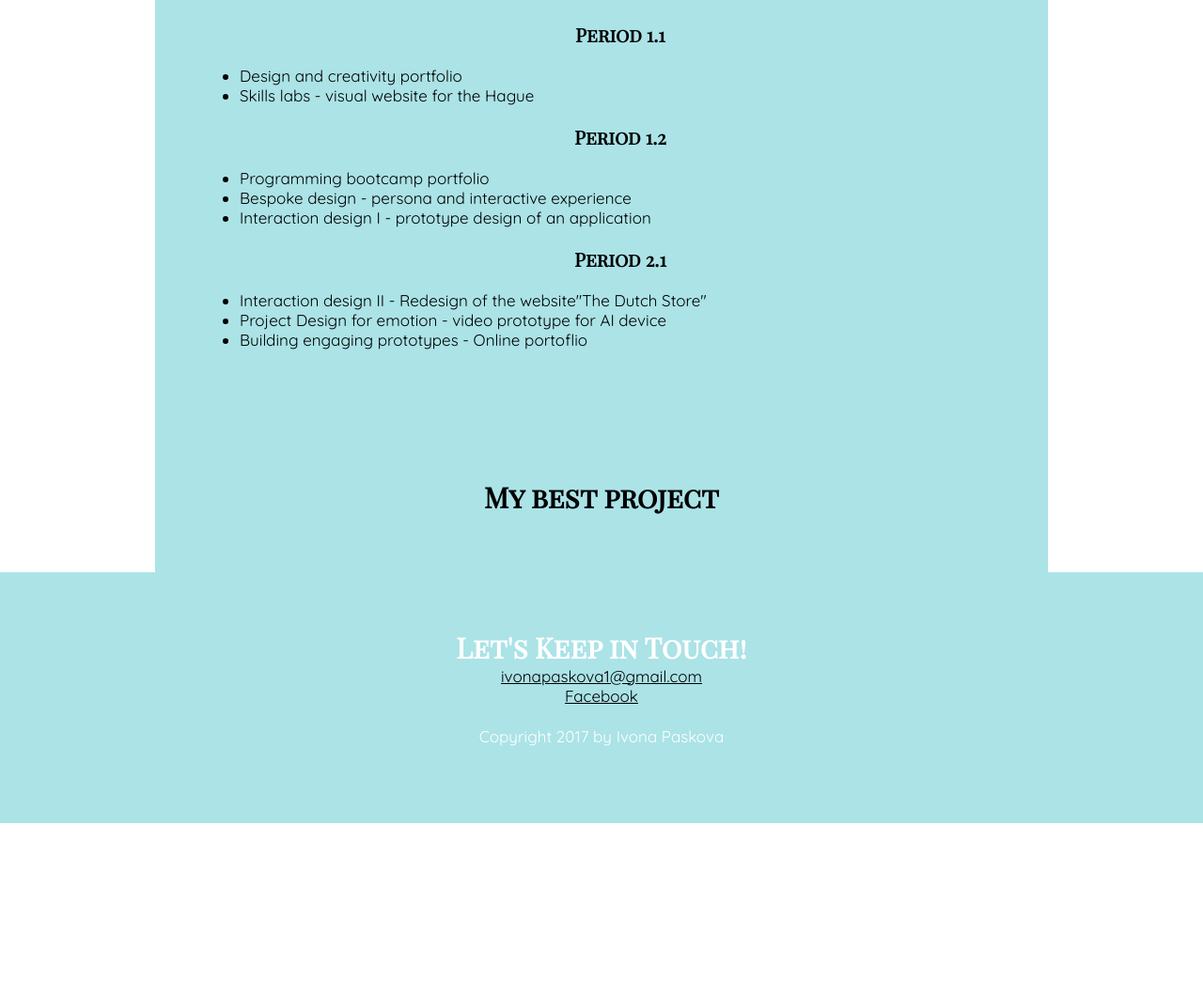
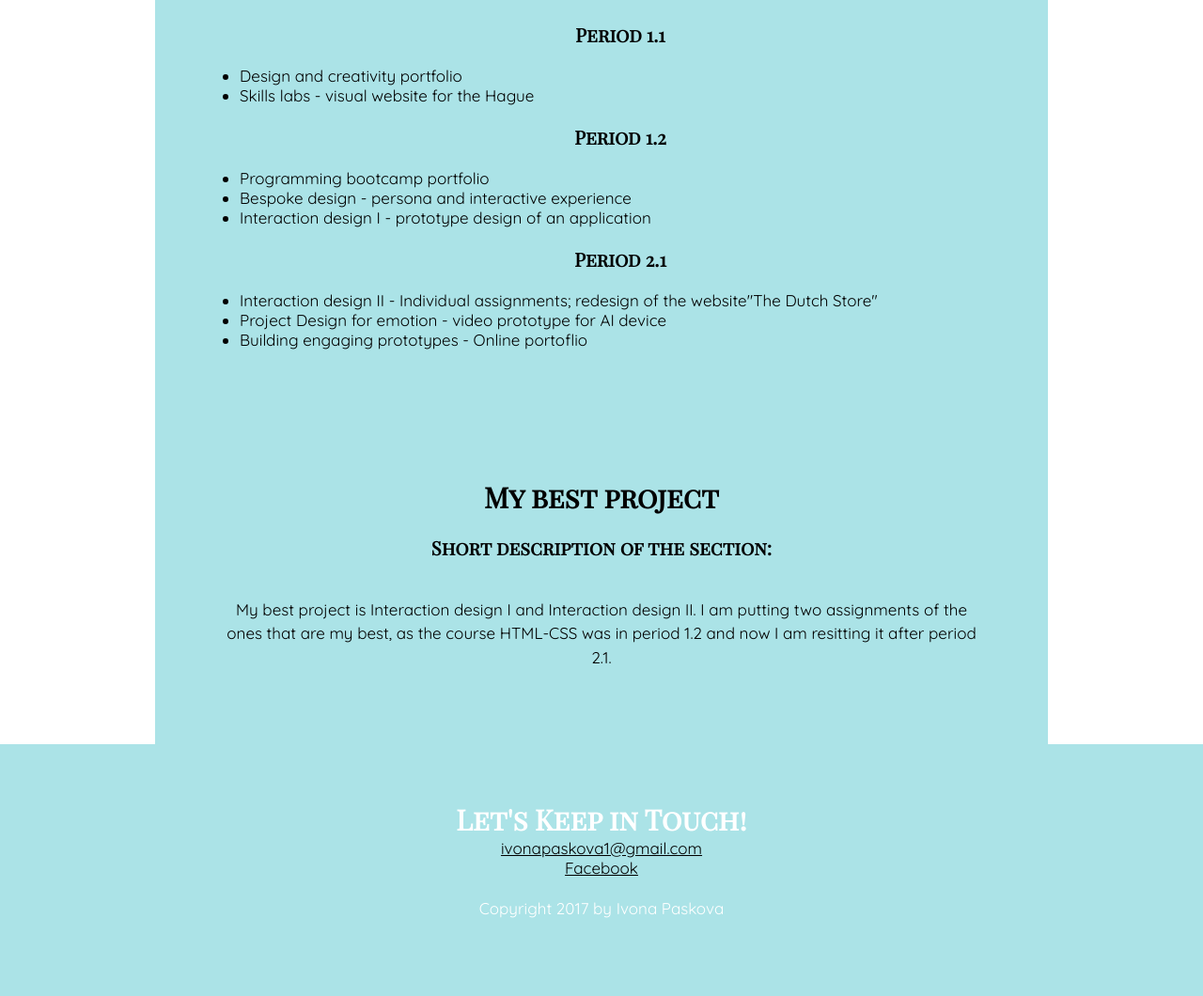
Before and after one commit to UXDSkillslab1718/4-final-assignment-challenge-ipaskova, a plain HTML site: page index.html in a window 1280 px wide. Shown: the part 1590-2650 px from the top of the page at 94% size. Before the commit the page ends 2466 px from the top, so only its background shows below. Drawn offline with Linux system fonts and the light colour scheme.

Commit message:
#5 Commit
I added text to the second page I created.

```diff
--- a/index.html
+++ b/index.html
@@ -84,7 +84,7 @@
             <li> Bespoke design - persona and interactive experience</li>
             <li> Interaction design I - prototype design of an application </li>
                 <h3> Period 2.1 </h3>
-            <li>Interaction design II - Redesign of the website"The Dutch Store"</li>
+            <li>Interaction design II - Individual assignments; redesign of the website"The Dutch Store"</li>
             <li>Project Design for emotion - video prototype for AI device</li>
             <li> Building engaging prototypes - Online portoflio </li>
             </ul>
@@ -94,7 +94,10 @@
          <section id = "mybestproject">
             <div class ="content-wrap">
             <h2> My best project </h2>
-
+            <h3>Short description of the section:</h3>
+        <p>
+            My best project is Interaction design I and Interaction design II. I am putting two assignments of the ones that are my best, as the course HTML-CSS was in period 1.2 and now I am resitting it after period 2.1.
+        </p>
         </div>
         </section>
     </main>
```
